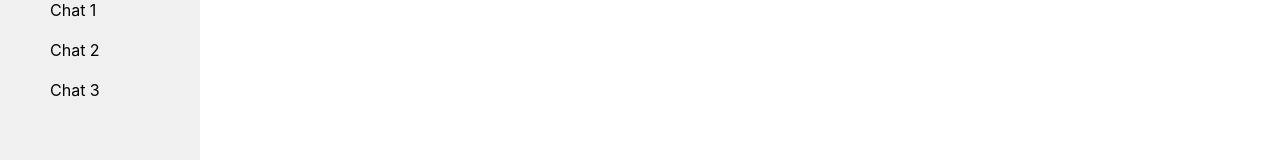
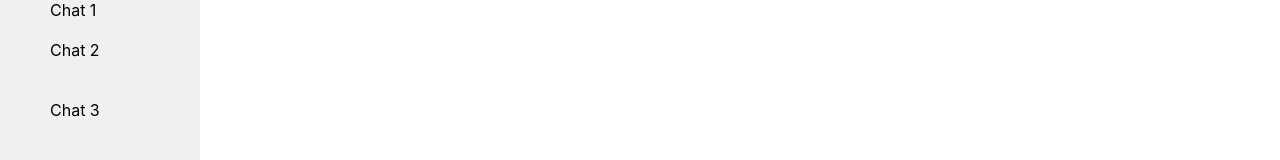
Before and after one commit to reiyi-lai/yhacks-repro-health, a React (Create React App) app in the folder frontend/: page / in a window 1280 px wide. Shown: the part 139-299 px from the top of the page. Built offline with nearby package versions, Linux system fonts and the light colour scheme.

Commit message:
load default poem from main.py

```diff
--- a/frontend/src/components/SideBar.js
+++ b/frontend/src/components/SideBar.js
@@ -1,7 +1,37 @@
-import React from 'react';
 // import './sidebar.css';
+import axios from "axios"
+import React, { useState, useEffect} from 'react';
 
 function Sidebar() {
+
+  const [data, setData] = useState(null);
+
+  useEffect(() => {
+    fetch('/')
+      .then(response => response.json())
+      .then(data => setData(data))
+      .catch(error => console.error('Error fetching data:', error));
+  }, []);
+
+
+  // function getPoem() {
+  //   setLoading(true);
+  //   axios({
+  //     method: "GET",
+  //     url: "/data",
+  //   })
+  //   .then((response) => {
+  //     setPoem(response.data.poem); // Assuming response contains poem data
+  //     setLoading(false);
+  //   }).catch((error) => {
+  //     setError(error.message);
+  //     setLoading(false);
+  //   });
+  // }
+
+
+
+
   return (
     <div className="sidebar">
       <h2>Chat App</h2>
@@ -9,6 +39,8 @@ function Sidebar() {
         <li>New Chat</li>
         <li>Chat 1</li>
         <li>Chat 2</li>
+        <li>{data && <p>{data.message}</p>}</li>
+
         <li>Chat 3</li>
         {/* Add more list items for additional chats */}
       </ul>
```
